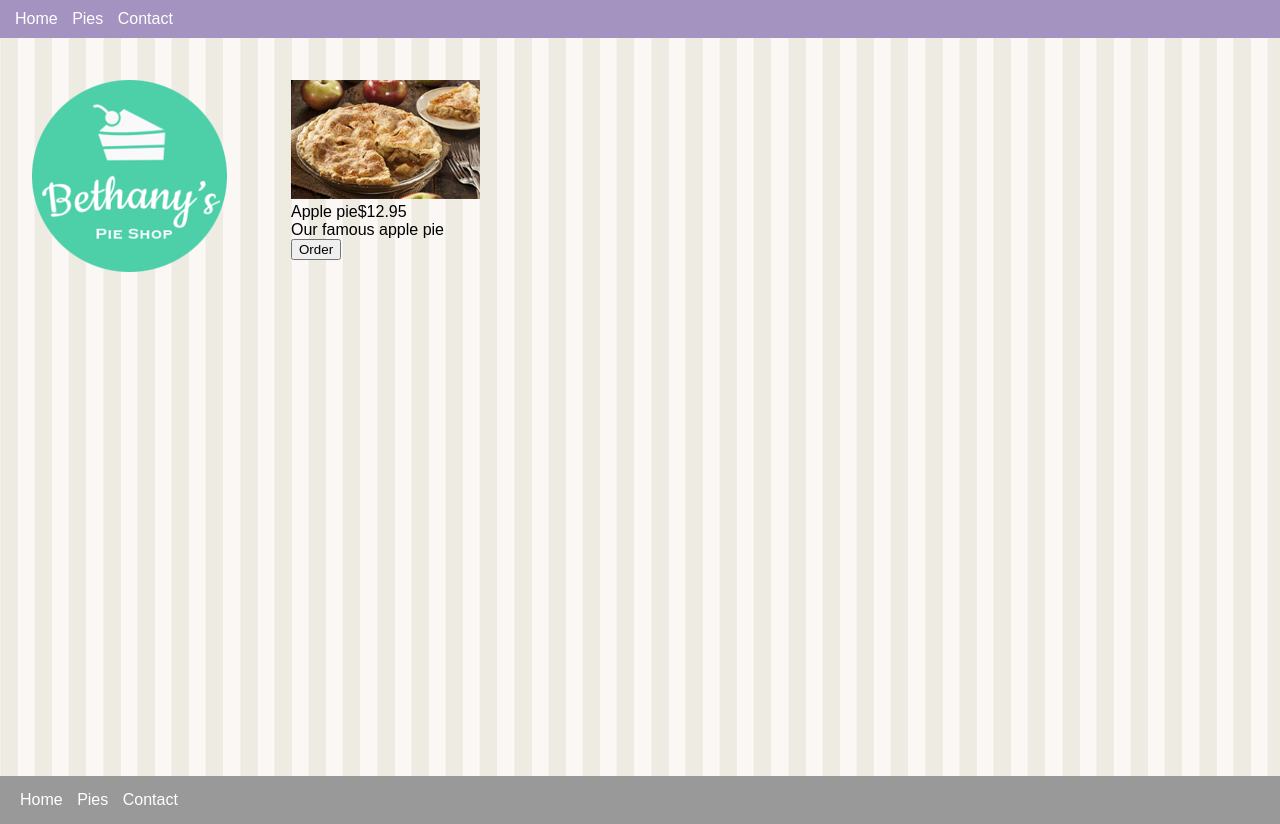
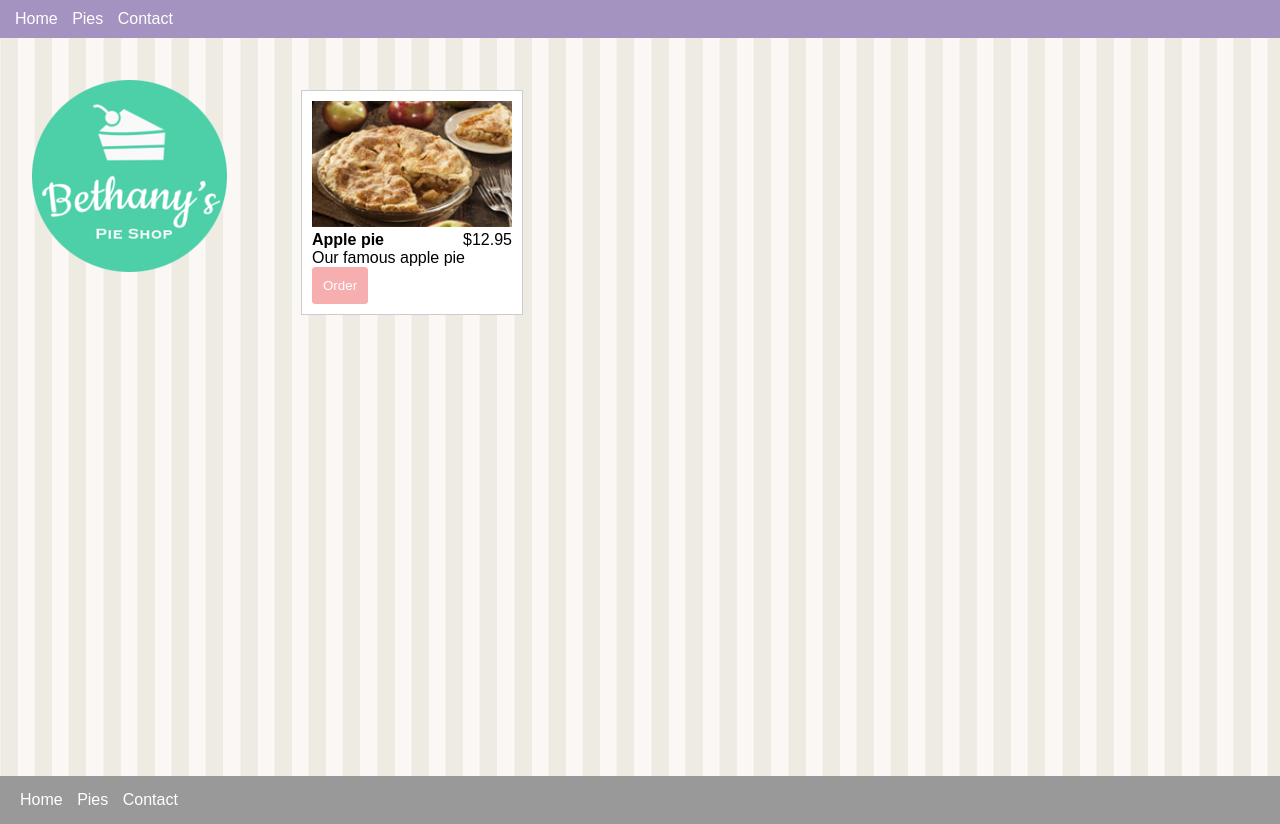
Before and after one commit to Luis-Angulo/html5gs, a plain HTML site: page pies.html in a window 1280 px wide. Drawn offline with Linux system fonts and the light colour scheme.

Commit message:
pies list styles

```diff
--- a/styles.css
+++ b/styles.css
@@ -91,4 +91,38 @@ article {
 
 /* pie widget */
 .pie {
+  width: 200px;
+  padding: 10px;
+  margin: 10px;
+  background-color: #fff;
+  border: solid 1px #ccc;
 }
+
+.pie img {
+  width: 100%;
+}
+
+.pie .title {
+  font-weight: bold;
+}
+
+/* Now you can fiddle with alignments without screwing the layout */
+.pie .columns {
+  width: 100%;
+}
+
+.pie .price {
+  text-align: right;
+}
+/* Makes the name and price lay out in a row (wtf, why not use inline elements then!?) */
+.pie .columns div {
+  width: 50%;
+}
+
+.pie button {
+  background-color: #f6aeae;
+  padding: 10px;
+  border: solid 1px #f6aeae;
+  border-radius: 3px;
+  color: #fff;
+}
```
